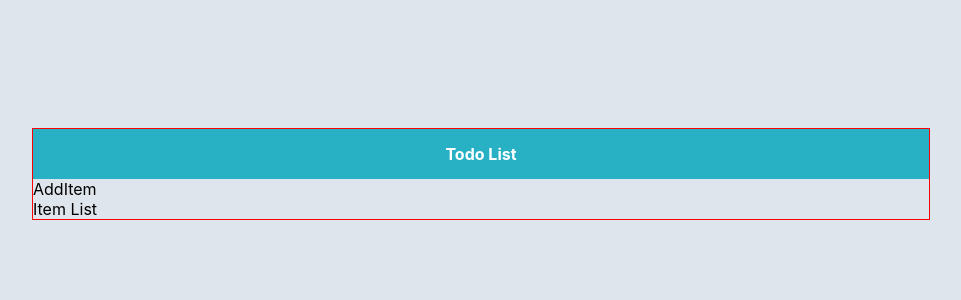
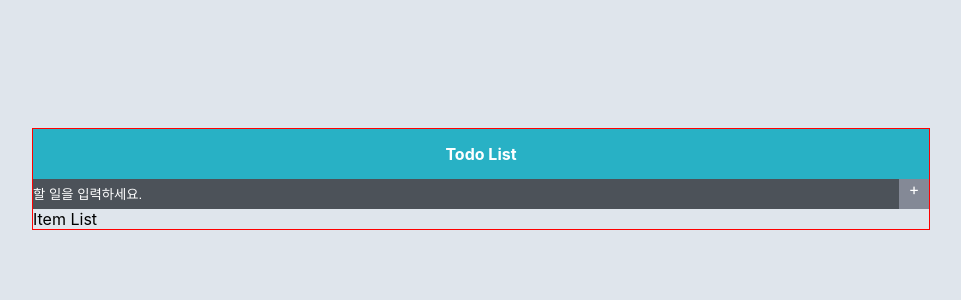
Before and after one commit to DevWonny/React-Todo, a React (Create React App) app: page / in a window 1280 px wide. Shown: the top 300 px of the page, without its empty margins (159-1120 px from the left). Built offline with nearby package versions, Linux system fonts and the light colour scheme.

Commit message:
Todo list input publishing

```diff
--- a/src/components/AddItem.jsx
+++ b/src/components/AddItem.jsx
@@ -1,5 +1,18 @@
+import "./AddItem.scss";
 const AddItem = () => {
-  return <div>AddItem</div>;
+  return (
+    <>
+      <div className="add-item-wrap">
+        <input
+          type="text"
+          className="add-item"
+          id="add"
+          placeholder="할 일을 입력하세요."
+        />
+        <label htmlFor="add">+</label>
+      </div>
+    </>
+  );
 };
 
 export default AddItem;
--- /dev/null
+++ b/src/components/AddItem.scss
@@ -0,0 +1,34 @@
+.add-item-wrap {
+  width: 100%;
+  height: 30px;
+  position: relative;
+  color: #fff;
+
+  .add-item {
+    width: calc(100% - 30px);
+    height: 100%;
+    border: none;
+    display: inline-block;
+    padding: 0;
+    margin: 0;
+    background: #4c5259;
+    color: #fff;
+    outline: none;
+    &::placeholder {
+      color: #fff;
+    }
+  }
+
+  label {
+    display: inline-block;
+    position: absolute;
+    top: 0;
+    width: 30px;
+    height: 100%;
+    margin: 0;
+    padding: 0;
+    background: #848996;
+    text-align: center;
+    cursor: pointer;
+  }
+}
--- a/src/components/Header.jsx
+++ b/src/components/Header.jsx
@@ -1,6 +1,5 @@
 import "./Header.scss";
 const Header = (props) => {
-  console.log("test");
   return (
     <>
       <div className="header-wrap">Todo List</div>
```
